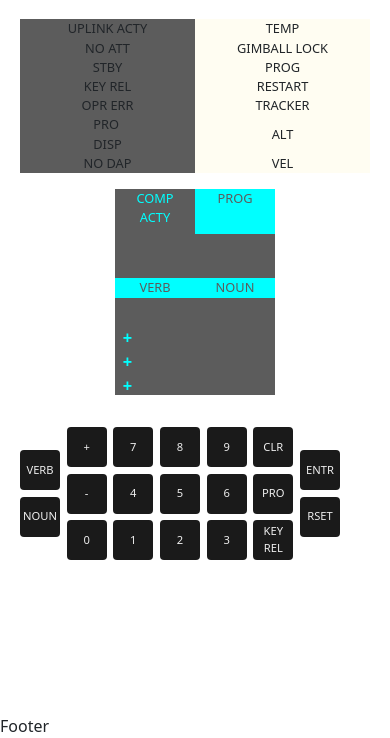
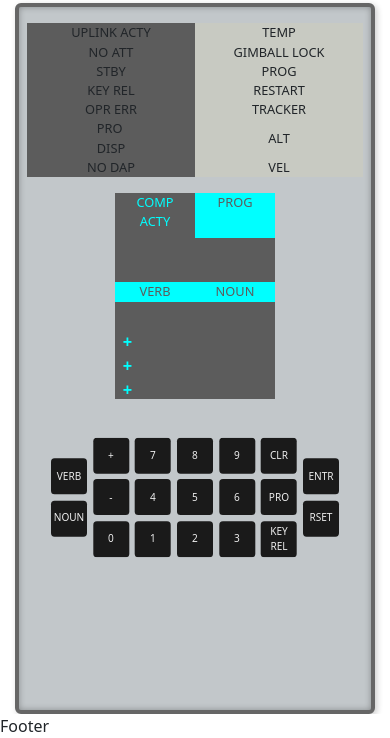
Before and after one commit to yenmangu/ci-milestone02-apollo-11, a website with bundled scripts: page simulator.html in a window 390 px wide. Shown: the part 106-844 px from the top of the page. Built offline with nearby package versions, Linux system fonts and the light colour scheme.

Commit message:
Update mobile layout

```diff
--- a/assets/css/style.css
+++ b/assets/css/style.css
@@ -258,6 +258,19 @@ header {
 	overflow-y: auto;
 	max-height: 100%;
 	padding: 1rem 0.5rem;
+	/* Aesthetics */
+	background-color: #c2c7ca; /* grey-blue DSKY chassis */
+	border: 4px solid #666;
+	border-radius: 6px;
+	box-shadow: inset 0 0 6px rgba(0, 0, 0, 0.3), 2px 2px 6px rgba(0, 0, 0, 0.2);
+	/* padding: 1rem; */
+	max-width: 360px;
+	margin: 0 auto;
+}
+
+#dsky-ui .custom-container {
+	padding-left: 0;
+	padding-right: 0;
 }
 
 .row.lights-displays {
@@ -361,11 +374,16 @@ span[id^='polarity'] {
 
 /* Push-buttons UI styles */
 
-.keypad-wrapper {
+.dsky-keypad-wrapper {
 	width: 100%;
 	/* overflow-x: auto; */
 	display: flex;
 	justify-content: center;
+}
+
+section#dsky-ui .col.py-2.custom-col {
+	padding-right: 0;
+	padding-left: 0;
 }
 
 .push-buttons {
@@ -402,6 +420,10 @@ span[id^='polarity'] {
 	font-size: 0.7em;
 	background-color: var(--dsky-button);
 	color: var(--dsky-button-text);
+}
+
+.push-button.btn:focus-visible {
+	outline: 2px solid cyan;
 }
 
 .push-button[dsky-state='active'],
@@ -491,7 +513,7 @@ span[id^='polarity'] {
 		font-size: 0.7rem;
 	}
 
-	.keypad-wrapper {
+	.dsky-keypad-wrapper {
 		transform: scale(0.9);
 		transform-origin: top-center;
 	}
@@ -508,7 +530,7 @@ span[id^='polarity'] {
 		overflow-y: auto;
 	} */
 
-	#dsky-ui .keypad-wrapper {
+	#dsky-ui .dsky-keypad-wrapper {
 		height: 100%;
 		overflow-y: auto;
 	}
--- a/simulator.html
+++ b/simulator.html
@@ -153,7 +153,7 @@
 			<section id="dsky-ui"
 							 data-running="false"
 							 class="hidden">
-				<div class="container">
+				<div class="container custom-container">
 					<div class="row lights-displays">
 						<div class="col-6 indicator-lights">
 							<div class="container">
@@ -257,7 +257,8 @@
 						</div>
 					</div>
 					<div class="row mt-2">
-						<div class="col py-2">
+						<div class="col py-2 custom-col">
+							<div class="dsky-keypad-wrapper">
 								<div class="push-buttons">
 									<div class="column verb-noun">
 										<button data-state=""
@@ -334,6 +335,7 @@
 							</div>
 						</div>
 					</div>
+				</div>
 			</section>
 		</main>
 		<!-- Next Phase Modal -->
```
Lines whose indentation alone changed are shown as unchanged.
